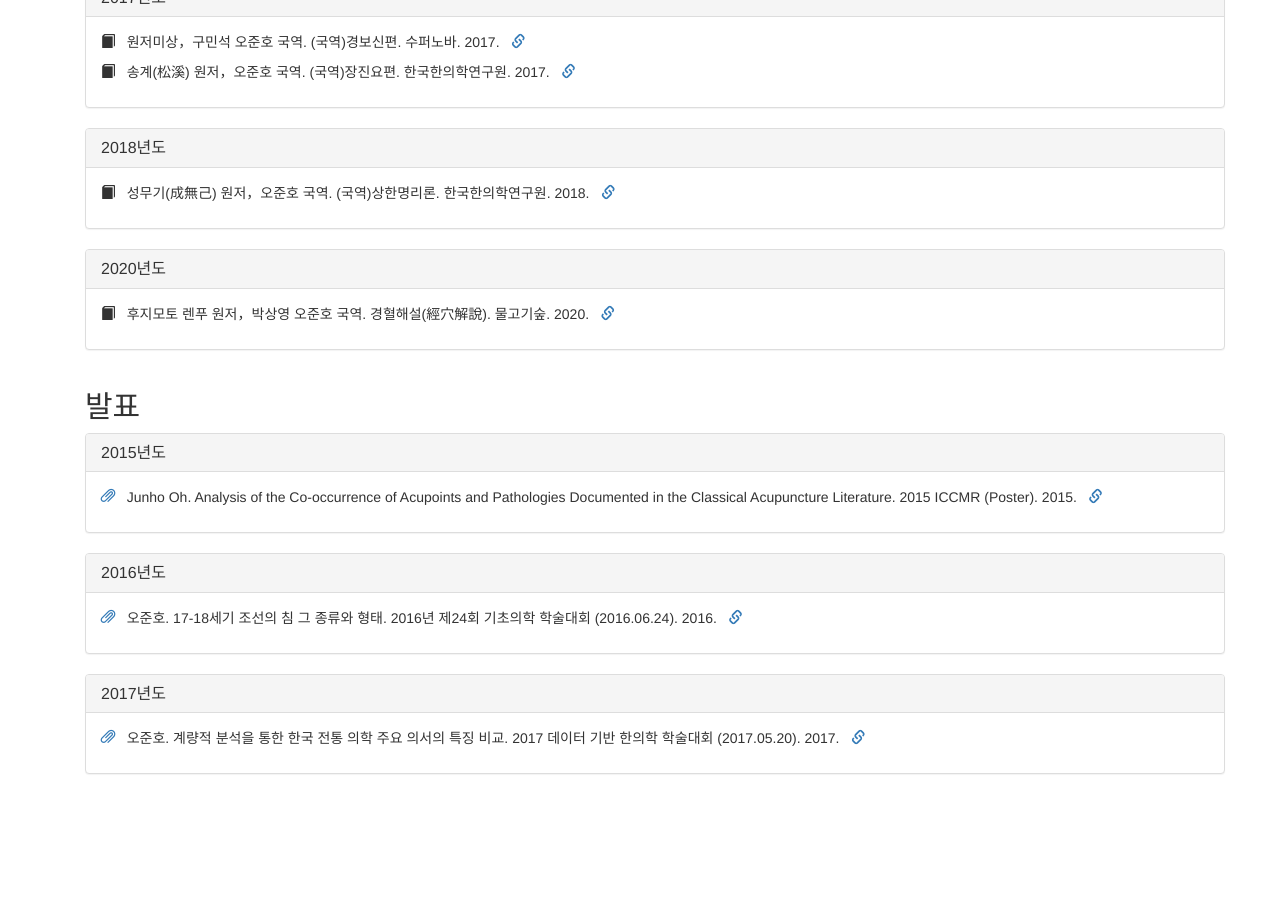
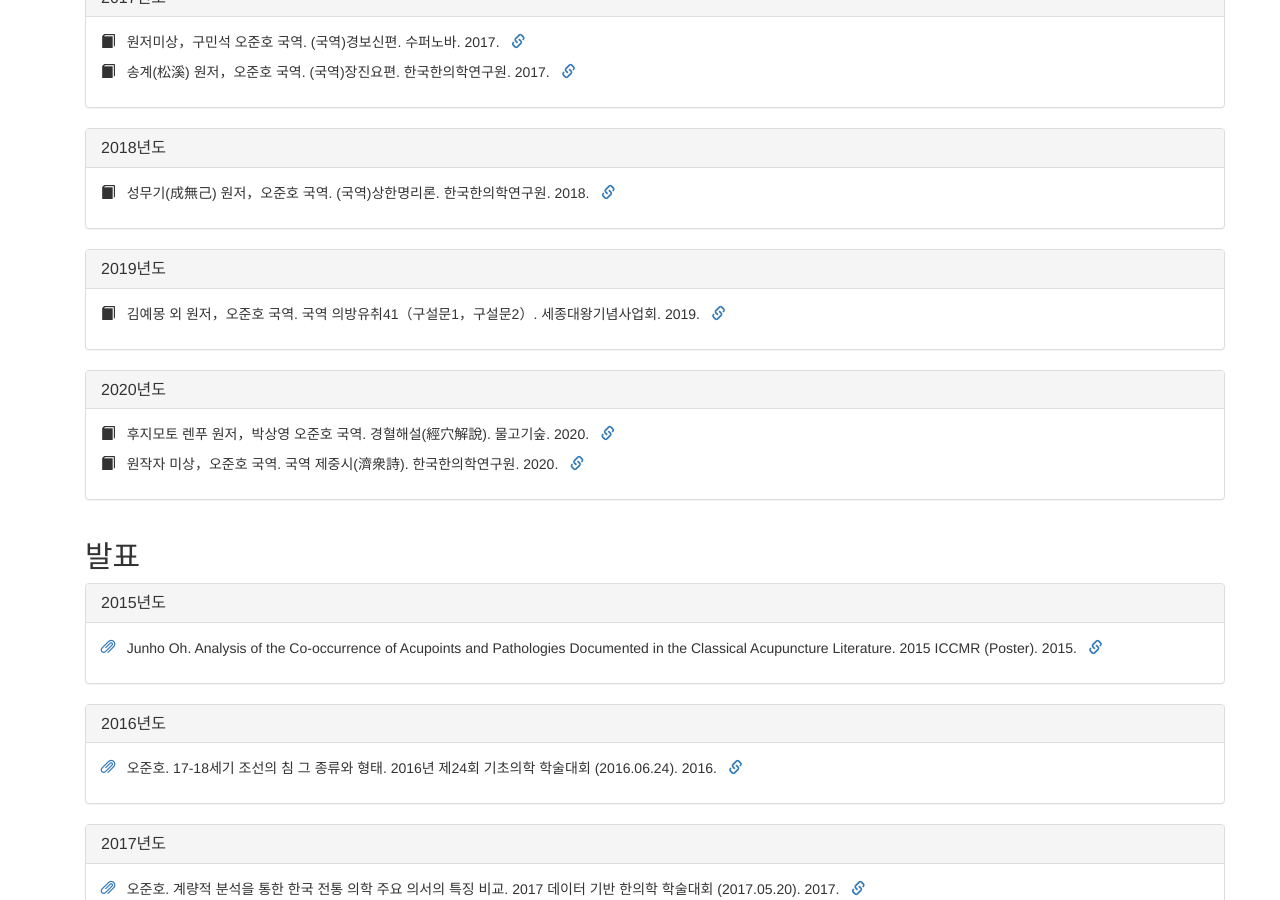
Before and after one commit to pinedance/research, a Jekyll site: the page built from list-raw.html, in a window 1280 px wide and 900 px high, scrolled down 4342 px. Built offline with Jekyll 4.4.1, drawn with Linux system fonts in a browser that asks for light colours; nearby versions of some CDN libraries; before the commit the page ends 5136 px from its top, so only the background shows below that.

Commit message:
Update: 2020

```diff
--- a/_data/researchData.yaml
+++ b/_data/researchData.yaml
@@ -1035,13 +1035,24 @@
     page: "47-57"
   summary: "용어집 없이 텍스트 토큰화(tokenization), 혹은 단어 구분(segmentation) 어떻게 할까?"
 
+- noo: '03'
+  category: "역서"
+  title: 국역 의방유취41（구설문1，구설문2）
+  titleEn:
+  ref: "http://www.kyobobook.co.kr/product/detailViewKor.laf?mallGb=KOR&ejkGb=KOR&barcode=9788982750991&orderClick=JAE"
+  year: "2019"
+  author: 김예몽 외 원저，오준호 국역
+  published:
+    by: 세종대왕기념사업회
+    date: "2019-12-30"
+
 # 2020
 
 - noo: '01'
   category: "역서"
   title: 경혈해설(經穴解說)
   titleEn:
-  ref: https://www.aladin.co.kr/shop/wproduct.aspx?ItemId=237913565
+  ref: "https://www.aladin.co.kr/shop/wproduct.aspx?ItemId=237913565"
   year: "2020"
   author: 후지모토 렌푸 원저，박상영 오준호 국역
   published:
@@ -1061,3 +1072,14 @@
     vol: "33(2)"
     page: "51-59"
   summary: "한의학 고문헌 텍스트 저자 판별에서도 기능어(허사)의 역할이 중요하다."
+
+- noo: '03'
+  category: "역서"
+  title: 국역 제중시(濟衆詩)
+  titleEn:
+  ref: "http://info.mediclassics.kr/bookshelf/books/jezhong"
+  year: "2020"
+  author: 원작자 미상，오준호 국역
+  published:
+    by: 한국한의학연구원
+    date: "2020-12-10"
```
